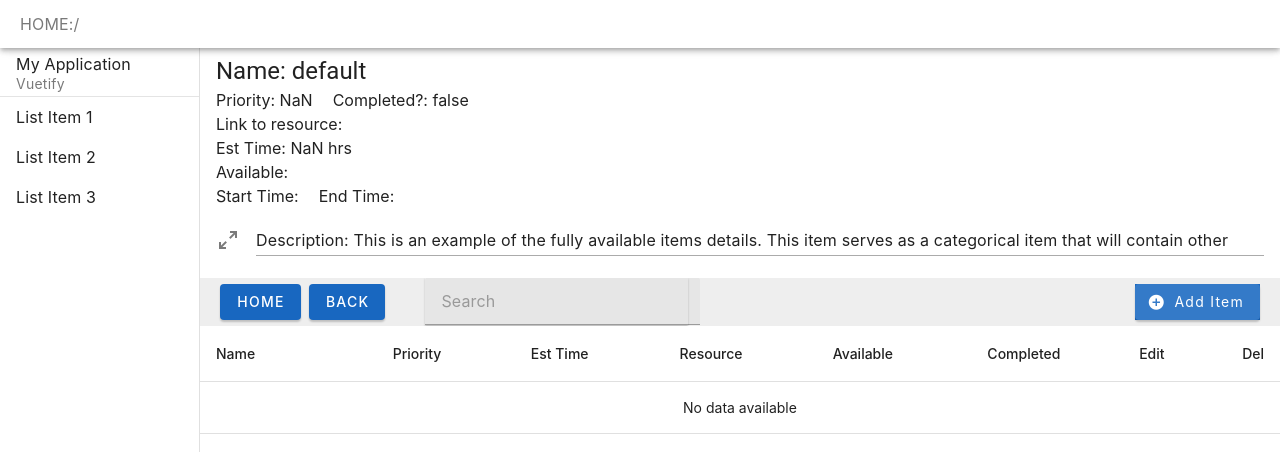
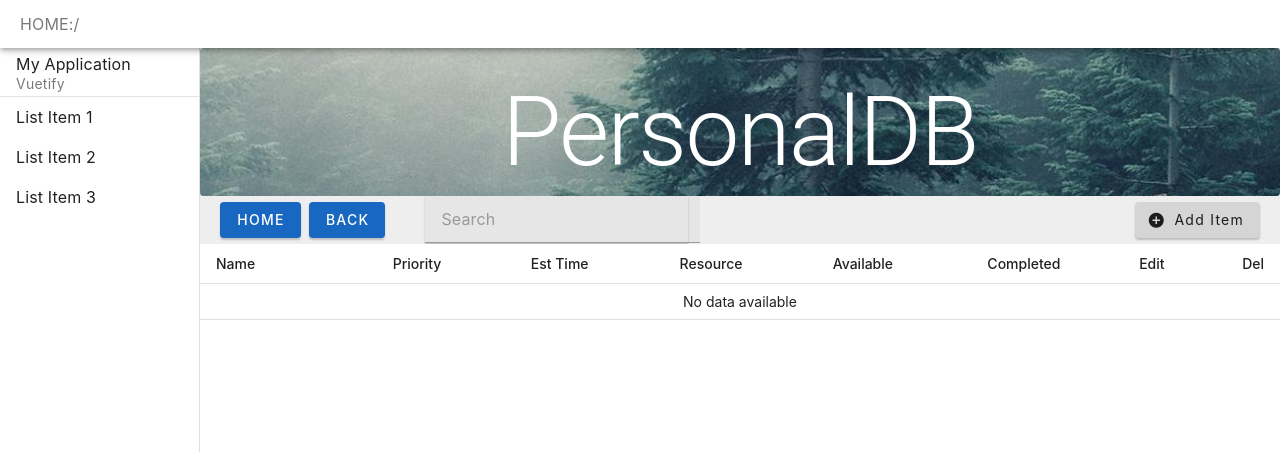
Before and after one commit to kcharris/TreeDB, a Vue app in the folder PersonalDB/: page / in a window 1280 px wide. Shown: the top 452 px of the page. Built offline with nearby package versions, Linux system fonts and the light colour scheme.

Commit message:
Update default page img

```diff
--- a/PersonalDB/src/App.vue
+++ b/PersonalDB/src/App.vue
@@ -7,6 +7,7 @@ import FullDetails from "./components/FullDetails.vue"
 import LeftNavBar from "./components/LeftNavBar.vue";
 import MainList from "./components/MainList.vue";
 import EditItemPopup from "./components/EditItemPopup.vue"
+import FullDetailsHome from "./components/FullDetailsHome.vue"
 import {ref, computed} from "vue"
 import { invoke } from "@tauri-apps/api/tauri";
 import { onMounted } from "vue";
@@ -122,11 +123,16 @@ import { onMounted } from "vue";
     <v-spacer/>
   </v-app-bar>
   <EditItemPopup v-model = "edit_dialog_bool" :item_to_edit = "item_to_edit" @send-values="updateItem"/>
+  <LeftNavBar/>
+  <v-main fluid class="d-flex flex-column">
+    <template v-if="page == 0">
+      <template v-if="!Number.isNaN(curr_parent.id)">
+        <FullDetails :parent = "curr_parent"/>
+      </template>
+      <template v-else>
+        <FullDetailsHome />
+      </template>
 
-  <v-main>
-    <LeftNavBar/>
-    <template v-if="page == 0">
-      <FullDetails :parent = "curr_parent"/>
       <v-toolbar density="compact">
         <v-btn class="bg-primary mr-2 ml-5 my-auto" :onclick="navHome">Home</v-btn>
         <v-btn class="bg-primary mr-10 my-auto" :onclick="navBack" variant="text">Back</v-btn >
@@ -142,24 +148,15 @@ import { onMounted } from "vue";
           clearable
         ></v-text-field>
         <v-spacer/>
-        <CreateNewItemPopup class = "bg-primary" @send-values="addItem"/>
+        <CreateNewItemPopup @send-values="addItem"/>
       </v-toolbar>
-      <MainList :data-list = "data_list" @edit="getEditItemPopup"  @next-item="nextItem" @delete="deleteItem"/>
+      <MainList :data-list="data_list" @edit="getEditItemPopup"  @next-item="nextItem" @delete="deleteItem"/>
     </template>
     <template v-else-if="page == 1">
       <v-btn @click="page = 0"></v-btn>
     </template>
     </v-main>
+
   </v-app>
 
 </template>
-
-<style scoped>
-.logo.vite:hover {
-  filter: drop-shadow(0 0 2em #747bff);
-}
-
-.logo.vue:hover {
-  filter: drop-shadow(0 0 2em #249b73);
-}
-</style>
--- /dev/null
+++ b/PersonalDB/src/components/FullDetailsHome.vue
@@ -0,0 +1,25 @@
+<script setup lang="ts">
+import default_background from "../assets/forest.jpg"
+import { VImg } from "vuetify/components";
+</script>
+
+<template>
+    <v-card>
+        <v-img max-height="25dvh"
+            aspect-ratio="1"
+            :lazy-src="default_background"
+            :src="default_background"
+            cover
+            >
+            <template v-slot:placeholder>
+                <div class="d-flex align-center justify-center fill-height">
+                    <v-progress-circular
+                    color="grey-lighten-4"
+                    indeterminate
+                    ></v-progress-circular>
+                </div>
+            </template>
+            <v-card-title class="text-white text-h1 text-center">PersonalDB</v-card-title>
+        </v-img>
+    </v-card>
+</template>
--- a/PersonalDB/src/components/MainList.vue
+++ b/PersonalDB/src/components/MainList.vue
@@ -2,10 +2,14 @@
     <v-data-table-virtual
         :headers = "headers"
         :items ="dataList"
-        height="65dvh"
+        density="compact"
+        class="fill-height"
+        height="60dvh"
+        fixed-header
+        multi-sort
     >
         <template v-slot:item.name="item">
-            <v-btn @click="updateData(item.item)" class="w-100 text-none">{{ getName(item) }}</v-btn>
+            <v-btn max-width="350" density="comfortable" @click="updateData(item.item)" class="w-100 text-none text-truncate">{{ getName(item) }}</v-btn>
         </template>
         <template v-slot:item.edit="{item}">
             <v-icon @click="editItem(item)">mdi-pencil</v-icon>
@@ -18,7 +22,7 @@
 
 <script setup lang="ts">
 import { ref} from "vue";
-import { VDataTableVirtual, VBtn } from "vuetify/components";
+import { VDataTableVirtual, VBtn} from "vuetify/components";
 import DeleteItemPopup from "./DeleteItemPopup.vue";
 
     const emit = defineEmits(["nextItem", "delete", "edit"])
```
Also changed, not shown: PersonalDB/src/assets/forest.jpg (added).
